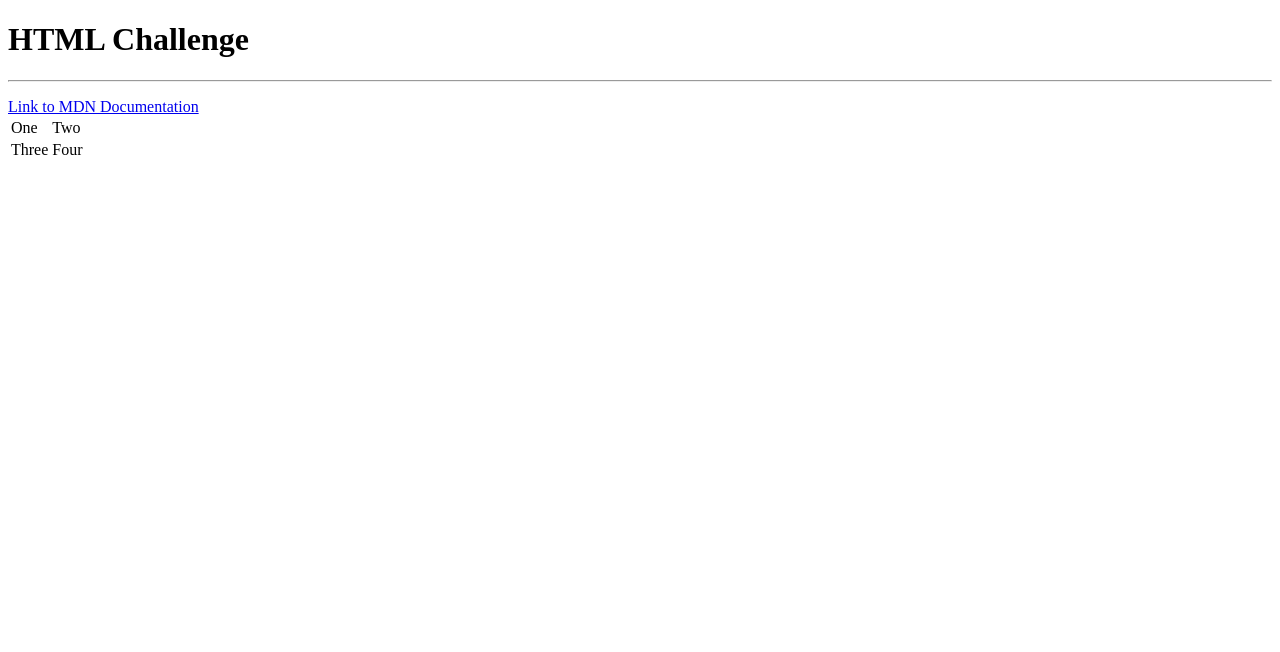
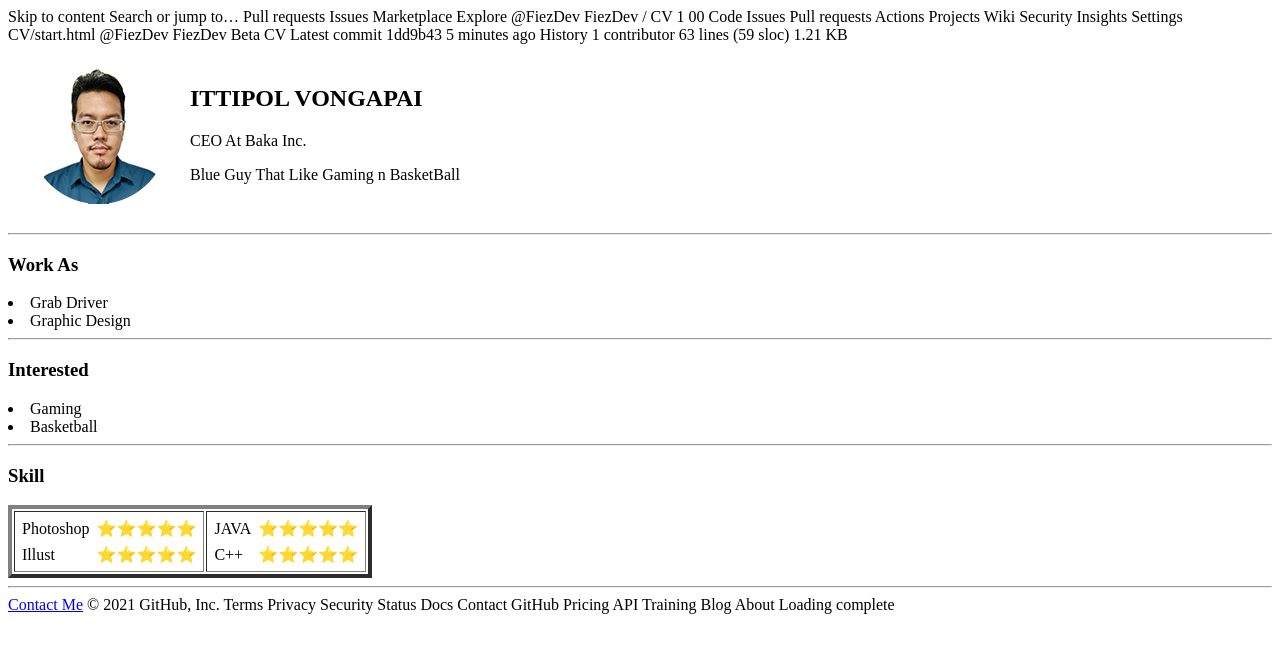
Before and after one commit to FiezDev/CV, a plain HTML site: page index.html in a window 1280 px wide. Drawn offline with Linux system fonts and the light colour scheme.

Commit message:
Update index.html

```diff
--- a/index.html
+++ b/index.html
@@ -1,21 +1,107 @@
+Skip to content
+Search or jump to…
+
+Pull requests
+Issues
+Marketplace
+Explore
+
+@FiezDev
+FiezDev
+/
+CV
+1
+00
+Code
+Issues
+Pull requests
+Actions
+Projects
+Wiki
+Security
+Insights
+Settings
+CV/start.html
+@FiezDev
+FiezDev Beta CV
+Latest commit 1dd9b43 5 minutes ago
+ History
+ 1 contributor
+63 lines (59 sloc)  1.21 KB
+
 <!DOCTYPE html>
 <html lang="en" dir="ltr">
+
 <head>
   <meta charset="utf-8">
-    <title></title>
+  <title>ITTI Site</title>
 </head>
+
 <body>
-    <h1>HTML Challenge</h1>
+  <table cellspacing="20">
+    <tr>
+      <td><img src="image/face.jpg" alt=""></td>
+      <td>
+        <h2>ITTIPOL VONGAPAI</h2>
+        <p>CEO At Baka Inc.</p>
+        <p>Blue Guy That Like Gaming n BasketBall</p>
+      </td>
+    </tr>
+  </table>
   <hr>
-    <p></p>
-    <a href="https://developer.mozilla.org/en-US/" alt="">Link to MDN Documentation</a>
-<table>
+  <h3>Work As</h3>
+  <li>Grab Driver</li>
+  <li>Graphic Design</li>
+  <hr>
+  <h3>Interested</h3>
+  <li>Gaming</li>
+  <li>Basketball</li>
+  <hr>
+  <h3>Skill</h3>
+  <table border="4">
     <tr>
-    <td>One</td><td>Two</td>
+      <td>
+        <table cellspacing="5">
+          <tr>
+            <td>Photoshop</td>
+            <td>⭐️⭐️⭐️⭐️⭐️</td>
           </tr>
           <tr>
-    <td>Three</td><td>Four</td>
+            <td>Illust</td>
+            <td>⭐️⭐️⭐️⭐️⭐️</td>
           </tr>
         </table>
+      </td>
+      <td>
+        <table cellspacing="5">
+          <tr>
+            <td>JAVA</td>
+            <td>⭐️⭐️⭐️⭐️⭐️</td>
+          </tr>
+          <tr>
+            <td>C++</td>
+            <td>⭐️⭐️⭐️⭐️⭐️</td>
+          </tr>
+        </table>
+      </td>
+    </tr>
+  </table>
+  <hr>
+  <a href="contact.html">Contact Me</a>
+
 </body>
+
 </html>
+© 2021 GitHub, Inc.
+Terms
+Privacy
+Security
+Status
+Docs
+Contact GitHub
+Pricing
+API
+Training
+Blog
+About
+Loading complete
```
Lines whose indentation alone changed are shown as unchanged.
